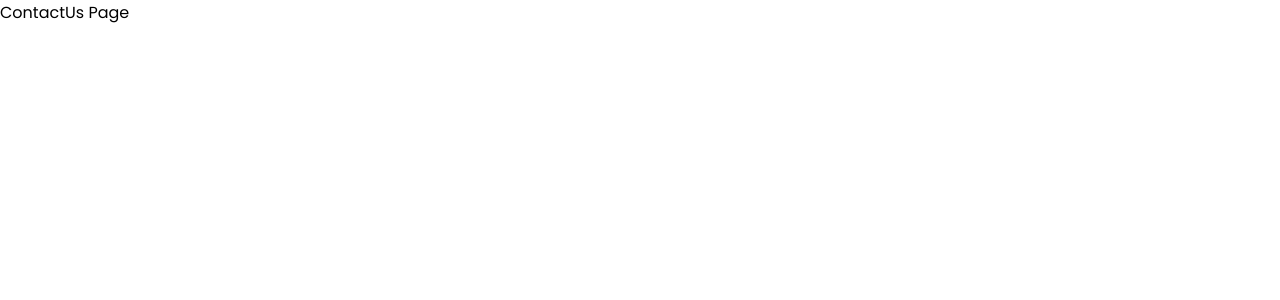
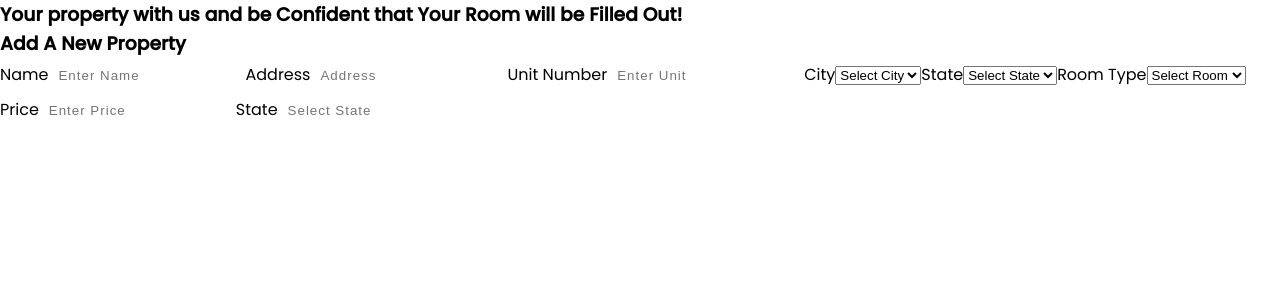
Before and after one commit to mairura/rentalProperty, a React (Create React App) app: page /contactus in a window 1280 px wide. Shown: the top 300 px of the page. Built offline with nearby package versions, Linux system fonts and the light colour scheme.

Commit message:
Contact Form Created

```diff
--- a/src/Components/ContactUs/ContactUs.jsx
+++ b/src/Components/ContactUs/ContactUs.jsx
@@ -2,7 +2,50 @@ import React from "react";
 import "./contactus.css";
 
 const ContactUs = () => {
-  return <div>ContactUs Page</div>;
+  return (
+    <div className="contactus_page">
+      <h3>
+        Your property with us and be Confident that Your Room will be Filled
+        Out!
+      </h3>
+      <div className="contactus_form">
+        <h3>Add A New Property</h3>
+        <form>
+          <label>Name</label>
+          <input type="text" placeholder="Enter Name" />
+          <label>Address</label>
+          <input type="text" placeholder="Address" />
+          <label>Unit Number</label>
+          <input type="text" placeholder="Enter Unit" />
+          <label>City</label>
+          <select>
+            <option value="">Select City</option>
+            <option value="Nairobi">Nairobi</option>
+            <option value="Nakuru">Nakuru</option>
+            <option value="Kajiado">Kajiado</option>
+          </select>
+          <label>State</label>
+          <select>
+            <option value="">Select State</option>
+            <option value="Nairobi">Nairobi</option>
+            <option value="Nakuru">Nakuru</option>
+            <option value="Rongai">Rongai</option>
+          </select>
+          <label>Room Type</label>
+          <select>
+            <option value="">Select Room</option>
+            <option value="Nairobi">1BR</option>
+            <option value="Nakuru">2BR</option>
+            <option value="Kajiado">3BR</option>
+          </select>
+          <label>Price</label>
+          <input type="text" placeholder="Enter Price" />
+          <label>State</label>
+          <input type="text" placeholder="Select State" />
+        </form>
+      </div>
+    </div>
+  );
 };
 
 export default ContactUs;
--- a/src/Components/Tenants/Decor.jsx
+++ b/src/Components/Tenants/Decor.jsx
@@ -1,12 +1,51 @@
 import React from "react";
 import "./tenants.css";
+import houseA from "../../Assets/houseA.png";
+import houseB from "../../Assets/houseB.png";
+import houseC from "../../Assets/houseC.png";
+import houseD from "../../Assets/houseD.png";
+import houseE from "../../Assets/houseE.png";
+import houseF from "../../Assets/houseF.png";
 
 const Decor = () => {
+  const houses = [
+    {
+      name: "Kilimani Super Large",
+      desc: "Private Room",
+      price: "Ksh30000/night",
+      image: houseA,
+    },
+    {
+      name: "Kilimani Super Large",
+      desc: "Private Room",
+      price: "Ksh30000/night",
+      image: houseB,
+    },
+    {
+      name: "Kilimani Super Large",
+      desc: "Private Room",
+      price: "Ksh30000/night",
+      image: houseC,
+    },
+  ];
   return (
     <div>
       <div className="properties_container">
-        <h3>List of Properties</h3>
-        <div className="properties"></div>
+        <div className="header">
+          <div className="property_head">
+            <h3>List of Properties</h3>
+          </div>
+          <div>
+            <button>View All Property</button>
+          </div>
+        </div>
+        <div className="properties">
+          {houses.map((house, index) => (
+            <div key={index}>
+              {/* <div>{house.image}</div> */}
+            </div>
+          ))}
+        </div>
       </div>
     </div>
   );
```
